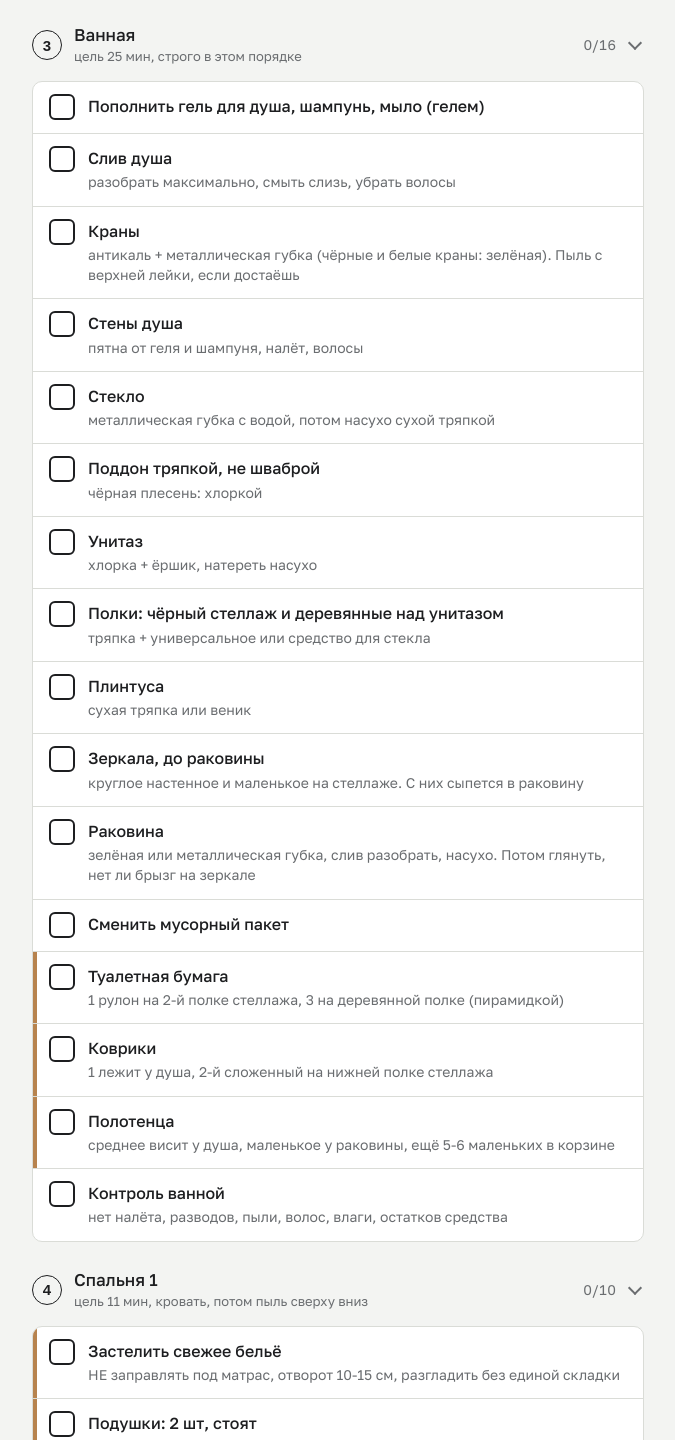
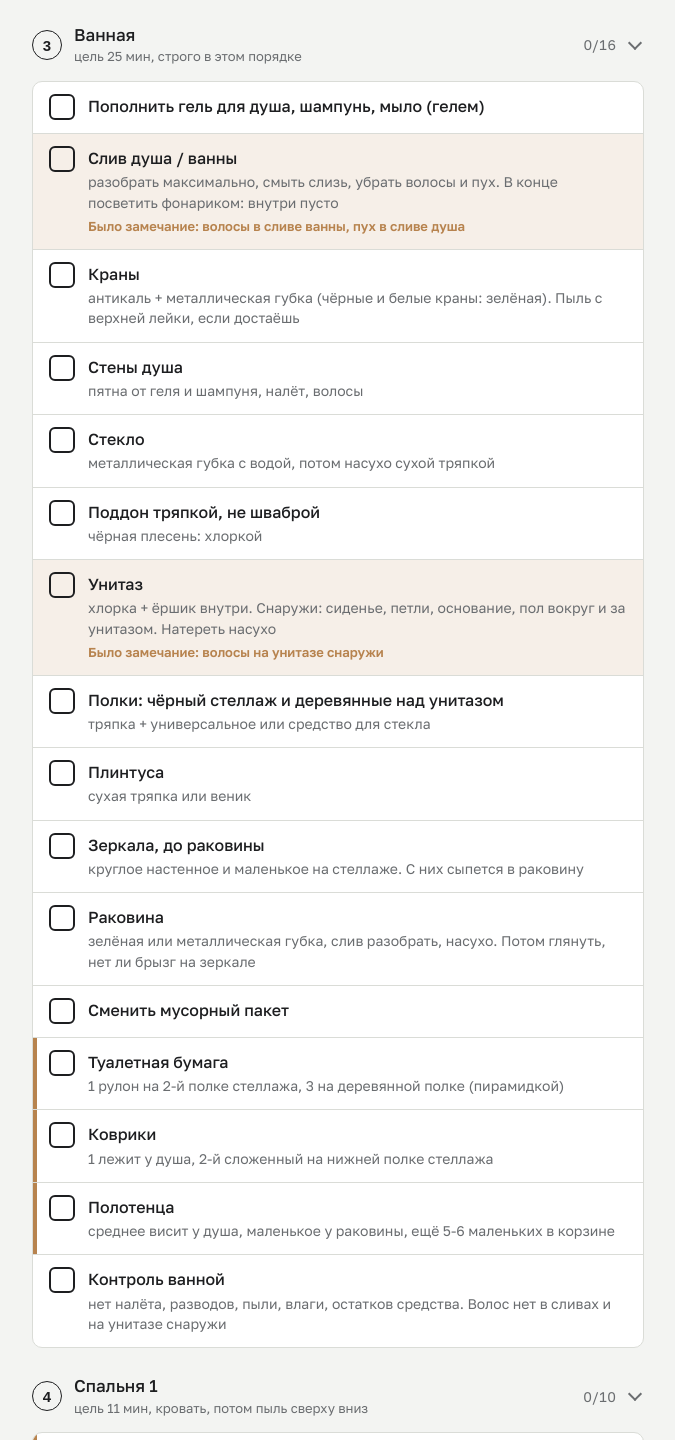
Before and after one commit to zored87-rgb/uborka-k7, a plain HTML site: page index.html in a window 1280 px wide. Shown: the part 800-2240 px from the top of the page, without its empty margins (302-977 px from the left). Drawn offline with Linux system fonts and the light colour scheme; a web font is replaced by a local one.

Commit message:
Checklist: add owner's feedback (drains, toilet exterior, sticky kitchen floor, items in place)
Co-Authored-By: Claude Opus 5.5 <noreply@anthropic.com>

```diff
--- a/index.html
+++ b/index.html
@@ -284,12 +284,12 @@ const DATA = [
  ]},
  {h:"Ванная", norm:[20,25], m:"20-25 мин, строго в этом порядке", items:[
   {t:"Пополнить гель для душа, шампунь, мыло (гелем)"},
-  {t:"Слив душа", n:"разобрать максимально, смыть слизь, убрать волосы"},
+  {t:"Слив душа / ванны", n:"разобрать максимально, смыть слизь, убрать волосы и пух. В конце посветить фонариком: внутри пусто", w:"волосы в сливе ванны, пух в сливе душа"},
   {t:"Краны", n:"антикаль + металлическая губка (чёрные и белые краны: зелёная). Пыль с верхней лейки, если достаёшь"},
   {t:"Стены душа", n:"пятна от геля и шампуня, налёт, волосы"},
   {t:"Стекло", n:"металлическая губка с водой, потом насухо сухой тряпкой"},
   {t:"Поддон тряпкой, не шваброй", n:"чёрная плесень: хлоркой"},
-  {t:"Унитаз", n:"хлорка + ёршик, натереть насухо"},
+  {t:"Унитаз", n:"хлорка + ёршик внутри. Снаружи: сиденье, петли, основание, пол вокруг и за унитазом. Натереть насухо", w:"волосы на унитазе снаружи"},
   {t:"Полки: чёрный стеллаж и деревянные над унитазом", n:"тряпка + универсальное или средство для стекла"},
   {t:"Плинтуса", n:"сухая тряпка или веник"},
   {t:"Зеркала, до раковины", n:"круглое настенное и маленькое на стеллаже. С них сыпется в раковину"},
@@ -298,7 +298,7 @@ const DATA = [
   {t:"Туалетная бумага", n:"1 рулон на 2-й полке стеллажа, 3 на деревянной полке (пирамидкой)", s:S},
   {t:"Коврики", n:"1 лежит у душа, 2-й сложенный на нижней полке стеллажа", s:S},
   {t:"Полотенца", n:"среднее висит у душа, маленькое у раковины, ещё 5-6 маленьких в корзине", s:S},
-  {t:"Контроль ванной", n:"нет налёта, разводов, пыли, волос, влаги, остатков средства"},
+  {t:"Контроль ванной", n:"нет налёта, разводов, пыли, влаги, остатков средства. Волос нет в сливах и на унитазе снаружи"},
  ]},
  {h:"Спальня", norm:[15,20], m:"15-20 мин: кровать, потом пыль сверху вниз", items:[
   {t:"Застелить свежее бельё", n:"НЕ заправлять под матрас, отворот 10-15 см, разгладить без единой складки", s:S},
@@ -354,10 +354,10 @@ const DATA = [
  ]},
  {h:"Пол", norm:[0,15], m:"15 мин", items:[
   {t:"Пропылесосить всю квартиру", n:"под кроватью, за диваном, под коврами и сами ковры. Двигать всё, что двигается"},
-  {t:"Помыть пол, ничего не двигая"},
+  {t:"Помыть пол, ничего не двигая", n:"сначала липкие пятна на кухне (у плиты, мусорки, холодильника, стола): средство + губка. Потом мыть всё. Проверить ногой в носке: не липнет", w:"липкие пятна на полу кухни"},
  ]},
  {h:"Финал", norm:[5,10], m:"5-10 мин", items:[
-  {t:"Финальный обход", n:"волос на полу, развод на стекле, пятно в унитазе, крошка в ящике, пыль за телевизором, складки на белье"},
+  {t:"Финальный обход", n:"вещи на своих местах (подушки дивана на диване, не на кроватях), волос на полу, развод на стекле, пятно в унитазе, крошка в ящике, пыль за телевизором, складки на белье", w:"вещи не на местах: подушка с дивана на кровати"},
   {t:"Кондиционер выключить"},
   {t:"Окна закрыть", n:"ролет в спальне остаётся открытым"},
   {t:"Свет выключить"},
@@ -550,6 +550,7 @@ function render(){
       li.innerHTML=`<label><input type="checkbox"><span class="box"></span><span class="tx"><b></b>${it.n?"<em></em>":""}<span class="meta"></span></span></label>`;
       li.querySelector("b").textContent=it.t;
       if(it.n) li.querySelector("em").textContent=it.n;
+      if(it.w){ li.classList.add("rem"); const r=document.createElement("span"); r.className="rmk"; r.textContent="Было замечание: "+it.w; li.querySelector(".tx").insertBefore(r,li.querySelector(".meta")); }
       const rm=remOf(id);
       if(rm){ li.classList.add("rem"); const r=document.createElement("span"); r.className="rmk"; r.textContent="Оксана: "+rm.t+" ("+rm.d.slice(8,10)+"."+rm.d.slice(5,7)+")"; li.querySelector(".tx").insertBefore(r,li.querySelector(".meta")); }
       longPress(li.querySelector("label"),()=>editRemark(id,it.t));
```
